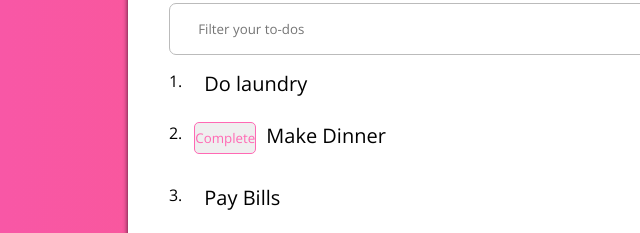
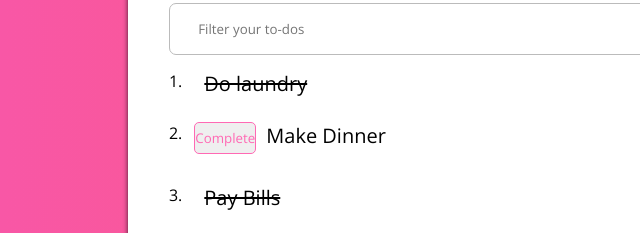
Before and after one commit to rekerc4/AngularLab1, a plain HTML site: page index.html in a window 1280 px wide. Shown: the part 201-434 px from the top of the page, 0-640 px from the left. Drawn offline with nearby package versions, Linux system fonts and the light colour scheme.

Commit message:
Final Commmit

```diff
--- a/styles/style.css
+++ b/styles/style.css
@@ -112,3 +112,7 @@ body{
     justify-self: flex-end;
     margin: 0px 0px 0px auto;
 }
+
+.done{
+    text-decoration: line-through;
+}
```
